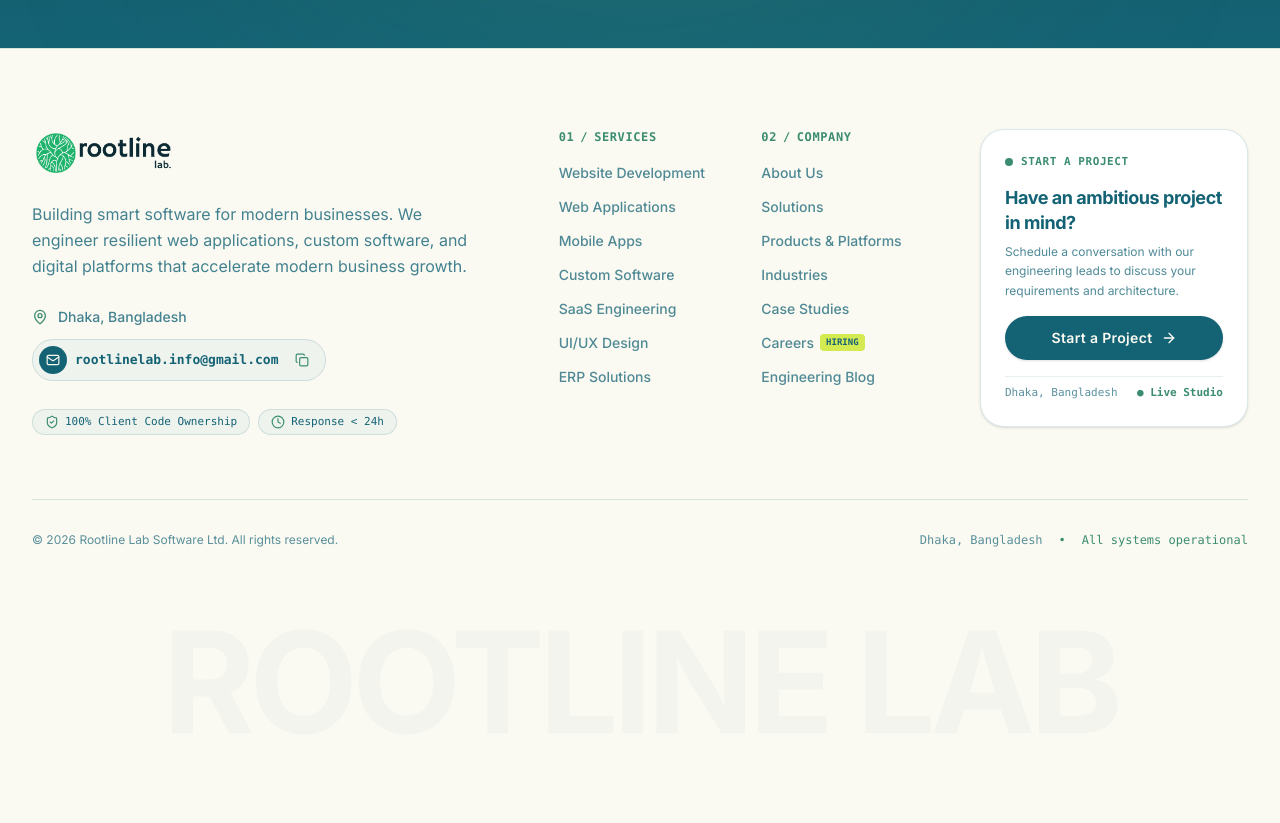
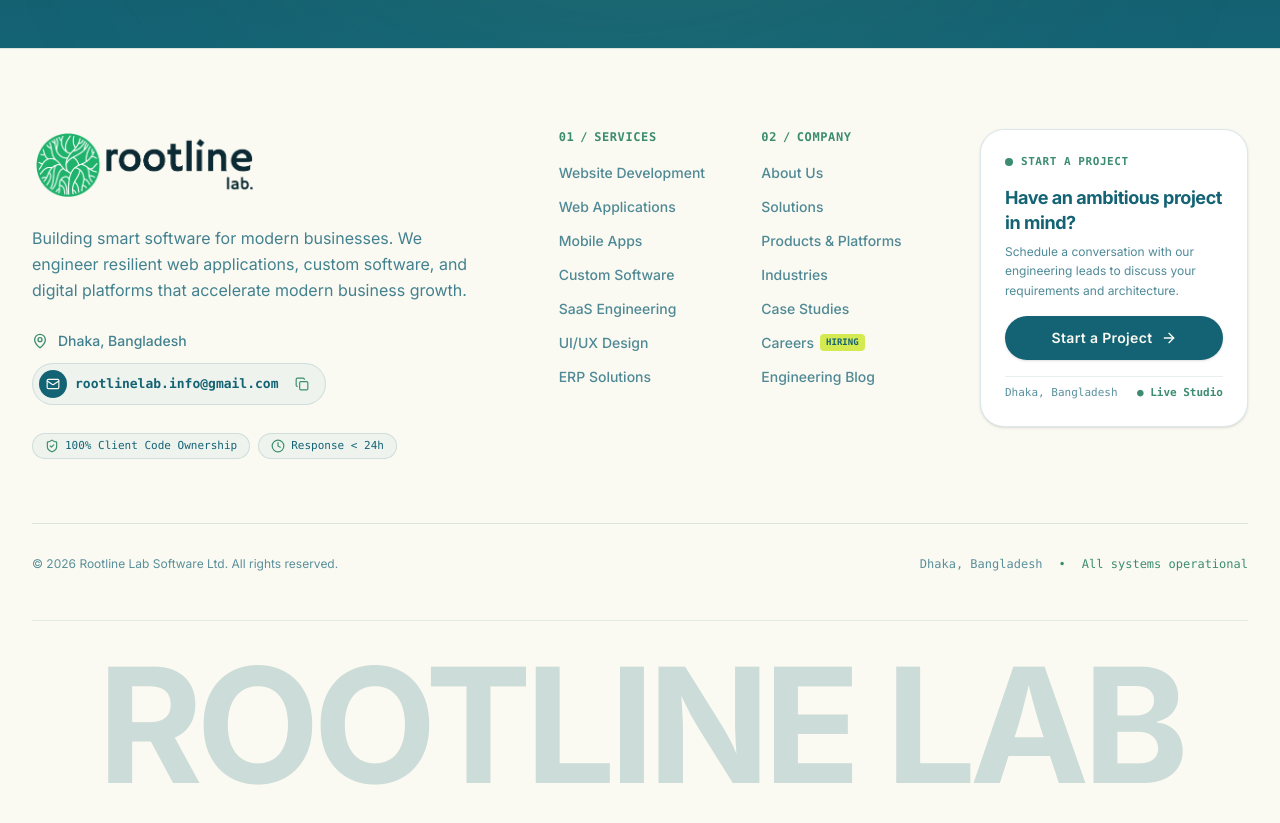
Before and after one commit to nihedevotee/RootLineLab, a Next.js app: page / in a window 1280 px wide. Shown: the part 8940-9763 px from the top of the page. Built offline with nearby package versions, Linux system fonts and the light colour scheme.

Commit message:
style(footer): make Rootline logo significantly bigger and boost watermark visibility

```diff
--- a/components/layout/Footer.js
+++ b/components/layout/Footer.js
@@ -41,7 +41,11 @@
         <div className="grid grid-cols-1 lg:grid-cols-12 gap-10 lg:gap-12 pb-12 sm:pb-16 border-b border-[#146375]/15">
           {/* Brand & Studio Overview (lg:col-span-5) */}
           <div className="lg:col-span-5 space-y-6">
-            <Logo light={false} />
+            <Logo
+              light={false}
+              height={64}
+              imageClassName="h-12 sm:h-14 md:h-16 w-auto object-contain"
+            />
 
             <p className="text-sm sm:text-base text-[#146375]/80 leading-relaxed font-normal max-w-md">
               {siteConfig.tagline} We engineer resilient web applications, custom software, and digital platforms that accelerate modern business growth.
@@ -204,9 +208,9 @@
           </div>
         </div>
 
-        {/* Subtle Architectural Wordmark (Clean & unobtrusive) */}
-        <div className="mt-8 sm:mt-12 pt-4 flex justify-center overflow-hidden pointer-events-none select-none">
-          <span className="text-[11vw] font-black tracking-[-0.04em] leading-none text-[#146375]/[0.035] uppercase whitespace-nowrap">
+        {/* Architectural Wordmark with high-visibility contrast */}
+        <div className="mt-8 sm:mt-12 pt-6 flex justify-center overflow-hidden pointer-events-none select-none border-t border-[#146375]/10">
+          <span className="text-[12.5vw] font-black tracking-[-0.04em] leading-none text-[#146375]/20 uppercase whitespace-nowrap">
             ROOTLINE LAB
           </span>
         </div>
--- a/components/ui/Logo.js
+++ b/components/ui/Logo.js
@@ -3,7 +3,12 @@
 import Link from 'next/link';
 import Image from 'next/image';
 
-export default function Logo({ light = false, className = '', height = 38 }) {
+export default function Logo({
+  light = false,
+  className = '',
+  height = 38,
+  imageClassName = '',
+}) {
   const logoSrc = light ? '/logo-dark.png' : '/logo-light.png';
   const width = Math.round(height * (890 / 263)); // Preserve aspect ratio
 
@@ -19,7 +24,10 @@
         width={width}
         height={height}
         priority
-        className="h-8 sm:h-9 md:h-10 w-auto object-contain transition-opacity duration-200"
+        className={
+          imageClassName ||
+          'h-8 sm:h-9 md:h-10 w-auto object-contain transition-opacity duration-200'
+        }
       />
     </Link>
   );
```
